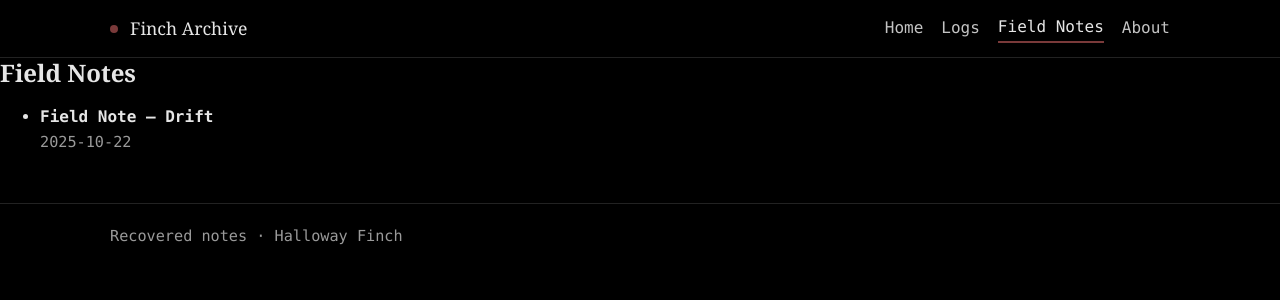
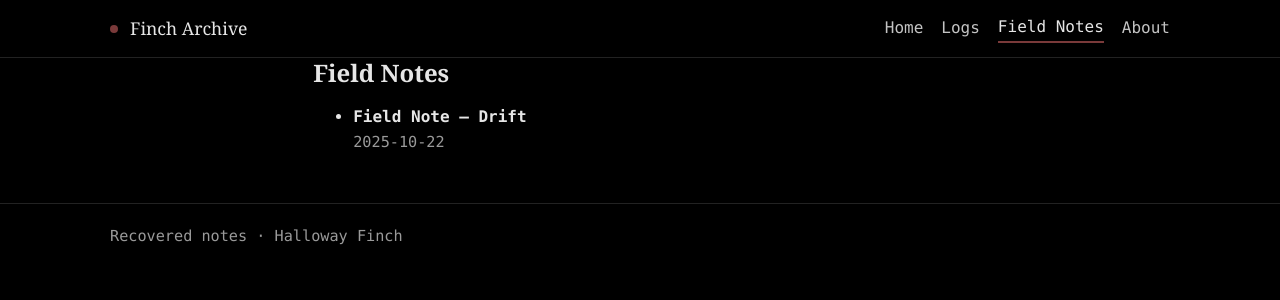
Before and after one commit to HallowayFinch/fincharchive.com, a Jekyll site: the page built from field-notes.html, in a window 1280 px wide. Shown: the top 300 px of the page. Built offline with Jekyll 4.4.1, drawn with Linux system fonts in a browser that asks for light colours.

Commit message:
Update default.html

```diff
--- a/_layouts/default.html
+++ b/_layouts/default.html
@@ -2,15 +2,16 @@
 <html lang="en">
   <head>
     <meta charset="utf-8" />
-    <meta name="viewport" content="width=device-width, initial-scale=1" />
+    <meta name="viewport" content="width=device-width,initial-scale=1" />
     <title>{% if page.title %}{{ page.title }} · {% endif %}{{ site.title }}</title>
     <meta name="description" content="{{ site.description | escape }}" />
     <link rel="canonical" href="{{ page.url | absolute_url }}" />
     <meta name="theme-color" content="#000000" />
 
-    <!-- Main site stylesheet (all styles live here) -->
+    <!-- Single, centralized stylesheet -->
     <link rel="stylesheet" href="{{ '/assets/css/style.css' | relative_url }}">
   </head>
+
   <body>
     <header class="site">
       <div class="wrap" style="display:flex;justify-content:space-between;align-items:center;">
@@ -19,7 +20,6 @@
           <a href="{{ '/' | relative_url }}">{{ site.title }}</a>
         </div>
 
-        <!-- Horizontally scrollable on small screens to avoid wrapping -->
         <nav aria-label="Primary">
           {%- assign here = page.url | relative_url -%}
           <a href="{{ '/' | relative_url }}" {% if here == '/' %}aria-current="page"{% endif %}>Home</a>
@@ -30,7 +30,13 @@
       </div>
     </header>
 
-    {{ content }}
+    {% if page.full_width %}
+      {{ content }}
+    {% else %}
+      <main class="container" role="main">
+        {{ content }}
+      </main>
+    {% endif %}
 
     <footer class="site">
       <div class="wrap">Recovered notes · Halloway Finch</div>
```
